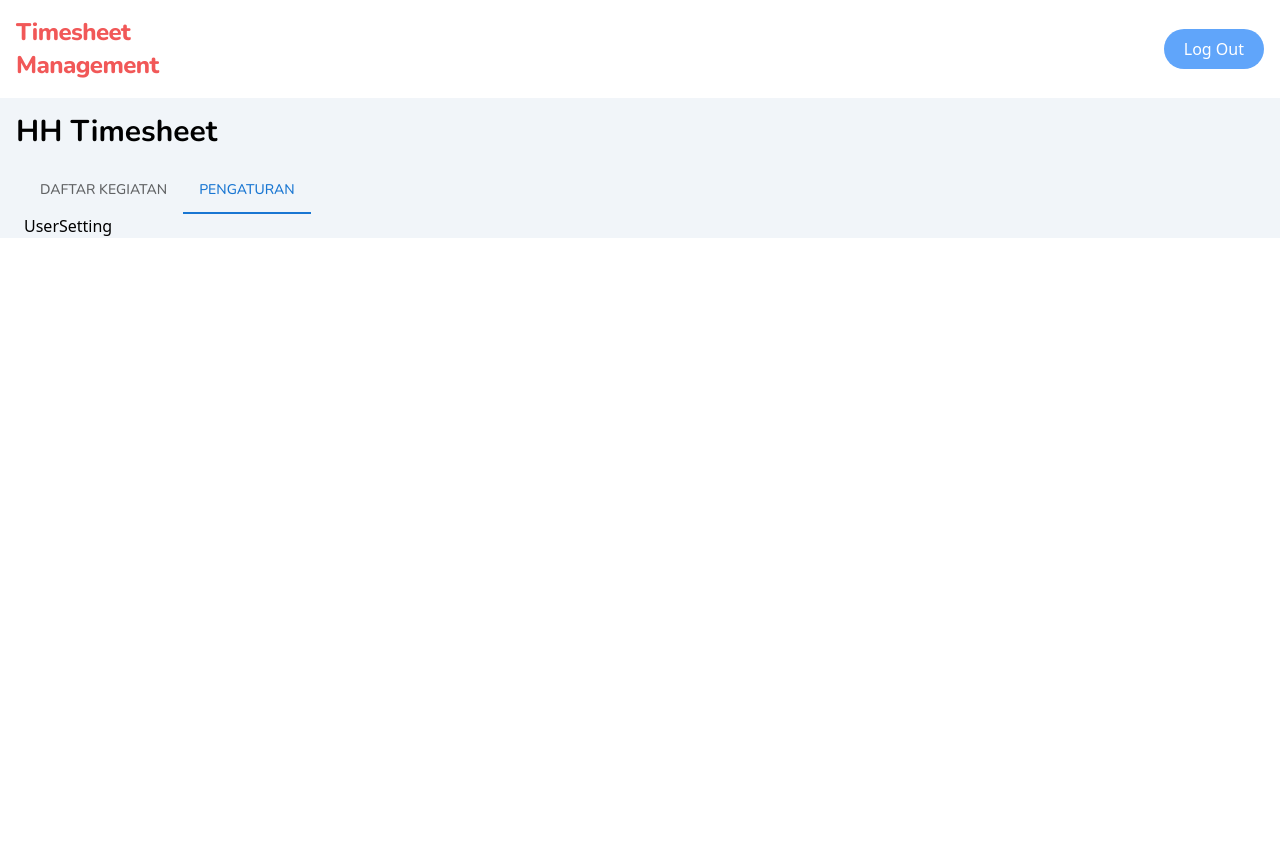
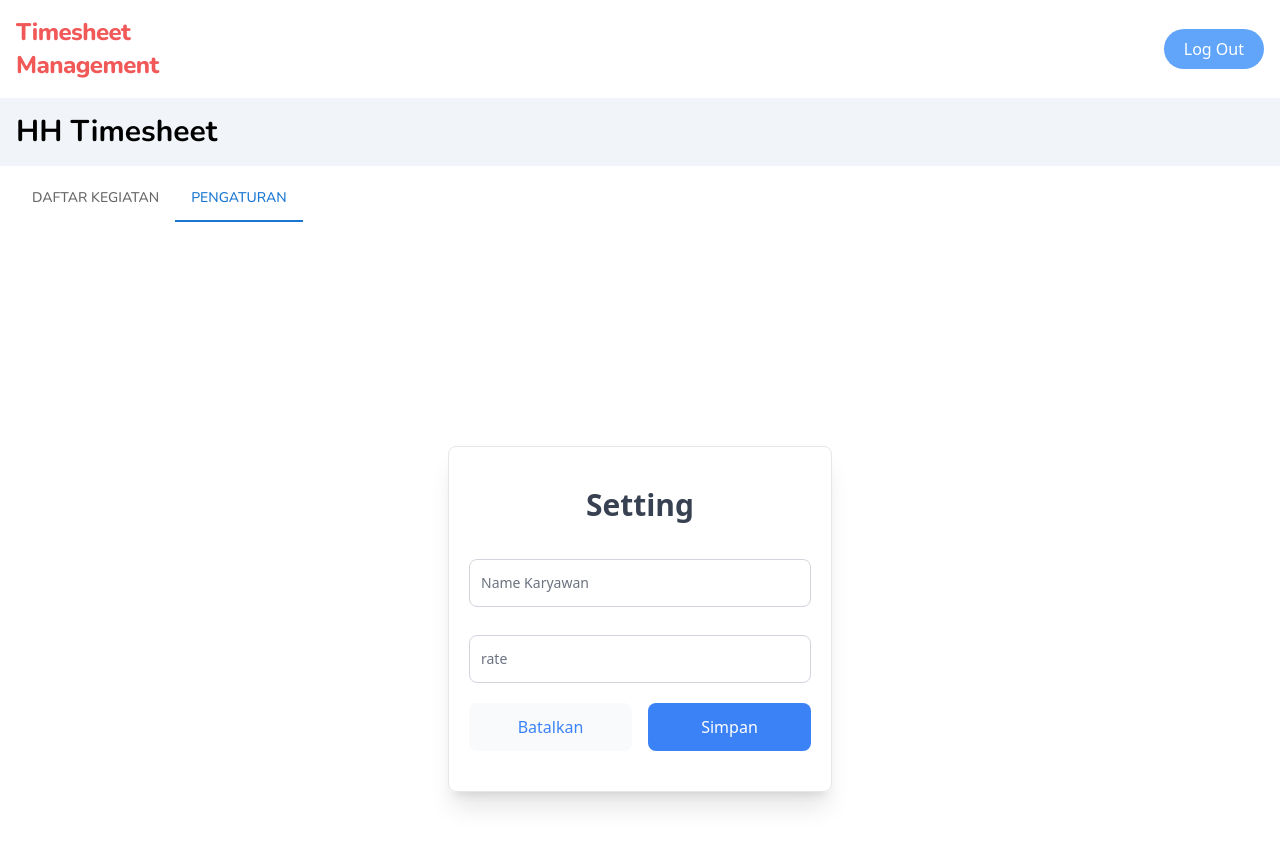
Before and after one commit to mokautsar30/Timesheet, a React (Vite) app in the folder client/dashboard/: page / in a window 1280 px wide. Both pictures are taken after a click on the tab "PENGATURAN". Shown: the top 846 px of the page. Before the commit the page ends 800 px from the top, so only its background shows below. Built offline with nearby package versions, Linux system fonts and the light colour scheme.

Commit message:
feat: user-setting-layout

```diff
--- a/client/dashboard/src/components/topSection/Activity.jsx
+++ b/client/dashboard/src/components/topSection/Activity.jsx
@@ -1,9 +1,18 @@
-import React from 'react'
+import React from "react";
 
 const Activity = () => {
   return (
-    <div>Activity</div>
-  )
-}
+    <div className="py-2 px-4 min-w-full bg-white rounded-lg shadow-lg overflow-hidden">
+      Activity
+      <div>test</div>
+      <div>test</div>
+      <div>test</div>
+      <div>test</div>
+      <div>test</div>
+      <div>test</div>
+      <div>test</div>
+    </div>
+  );
+};
 
-export default Activity
+export default Activity;
--- a/client/dashboard/src/components/topSection/UserSetting.jsx
+++ b/client/dashboard/src/components/topSection/UserSetting.jsx
@@ -1,9 +1,58 @@
-import React from 'react'
+import React from "react";
 
 const UserSetting = () => {
   return (
-    <div>UserSetting</div>
-  )
-}
+    <>
+      <div className="p-56">
+        <form>
+          <div className="flex w-96 flex-col space-y-5 rounded-lg border py-10 px-5 shadow-xl mx-auto">
+            <div className="mx-auto mb-2 space-y-3">
+              <h1 className=" text-3xl font-bold text-gray-700">Setting</h1>
+            </div>
+            <div>
+              <div className="relative mt-2 w-full">
+                <input
+                  type="text"
+                  id="name"
+                  className="border-1 peer block w-full appearance-none rounded-lg border border-gray-300 bg-transparent px-2.5 pb-2.5 pt-4 text-sm text-gray-900 focus:border-blue-600 focus:outline-none focus:ring-0"
+                  placeholder=" "
+                />
+                <label className="absolute top-2 left-1 z-10 origin-[0] -translate-y-4 scale-75 transform cursor-text select-none bg-white px-2 text-sm text-gray-500 duration-300 peer-placeholder-shown:top-1/2 peer-placeholder-shown:-translate-y-1/2 peer-placeholder-shown:scale-100 peer-focus:top-2 peer-focus:-translate-y-4 peer-focus:scale-75 peer-focus:px-2 peer-focus:text-blue-600">
+                  Name Karyawan
+                </label>
+              </div>
+            </div>
 
-export default UserSetting
+            <div>
+              <div className="relative mt-2 w-full">
+                <input
+                  type="text"
+                  id="rate"
+                  className="border-1 peer block w-full appearance-none rounded-lg border border-gray-300 bg-transparent px-2.5 pb-2.5 pt-4 text-sm text-gray-900 focus:border-blue-600 focus:outline-none focus:ring-0"
+                  placeholder=" "
+                />
+                <label className="absolute top-2 left-1 z-10 origin-[0] -translate-y-4 scale-75 transform cursor-text select-none bg-white px-2 text-sm text-gray-500 duration-300 peer-placeholder-shown:top-1/2 peer-placeholder-shown:-translate-y-1/2 peer-placeholder-shown:scale-100 peer-focus:top-2 peer-focus:-translate-y-4 peer-focus:scale-75 peer-focus:px-2 peer-focus:text-blue-600">
+                  {" "}
+                  rate
+                </label>
+              </div>
+            </div>
+            <div className=" flex gap-x-4">
+              <button className="relative flex w-56 items-center justify-center rounded-lg bg-gray-50 px-4 py-3 font-medium text-blue-500">
+                Batalkan
+              </button>
+              <button
+                type="submit"
+                className="relative flex w-56 items-center justify-center rounded-lg bg-blue-500 px-4 py-3 font-medium text-white"
+              >
+                Simpan
+              </button>
+            </div>
+          </div>
+        </form>
+      </div>
+    </>
+  );
+};
+
+export default UserSetting;
--- a/client/dashboard/src/pages/home/Homepage.jsx
+++ b/client/dashboard/src/pages/home/Homepage.jsx
@@ -8,10 +8,10 @@ const Homepage = () => {
       <Navbar />
       <div className="flex flex-col bg-slate-100">
         <h1 className=" text-3xl text-black font-bold px-4 py-4 font-nunito">HH Timesheet</h1>
-        <div className=" px-6">
+      </div>
+        <div className=" py-2 px-4 min-w-full">
           <ColorTabs />
         </div>
-      </div>
     </>
   );
 };
```
